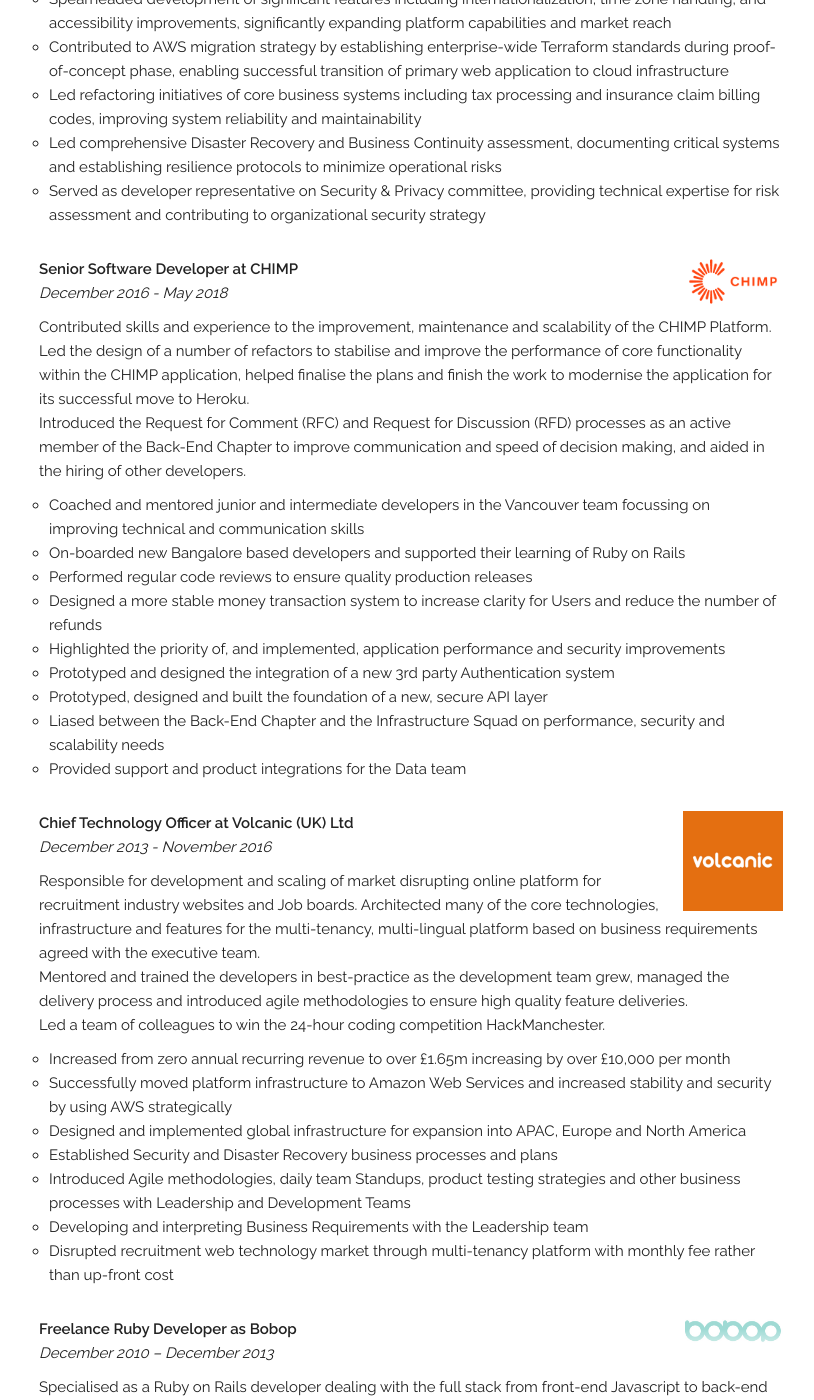
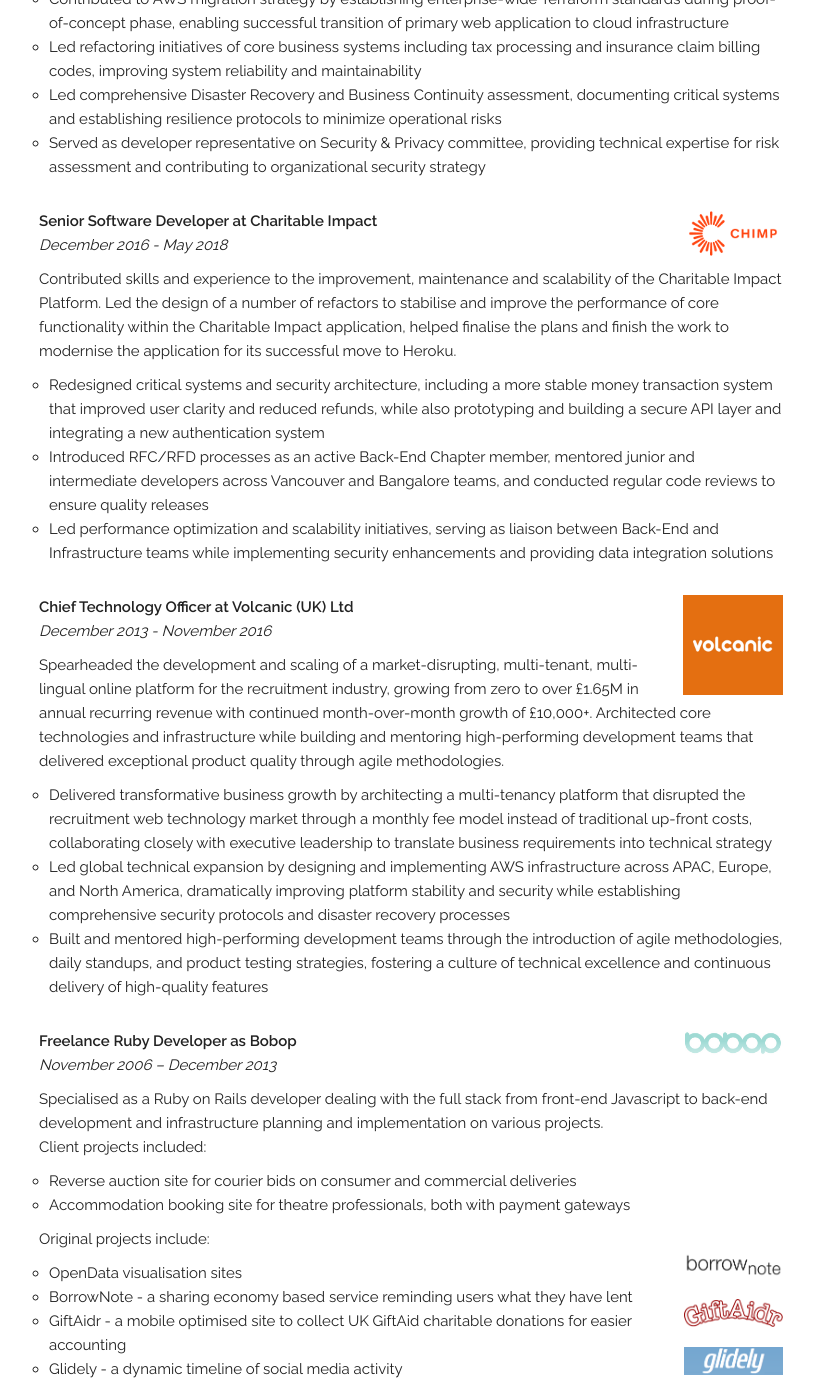
Before and after one commit to bobop/bobop.github.io, a Jekyll site: the page built from index.html, in a window 1280 px wide and 1400 px high, scrolled down 1757 px. Shown: the whole window, without its empty margins (229-1043 px from the left). Built offline with Jekyll 4.4.1, drawn with Linux system fonts in a browser that asks for light colours; some of the changed text lies outside the part shown.

Commit message:
Update index page with condensed content

```diff
--- a/index.html
+++ b/index.html
@@ -10,7 +10,7 @@
 </div>
 <div class="row">
   <div class="eleven offset-by-one columns">
-    <p>Effective Application Security Engineer with proven experience building and scaling security programs in healthcare technology. Combines strong technical background as a former Senior Software Developer with security leadership experience, enabling effective collaboration with development teams and successful implementation of security initiatives. Actively involved in the local security community as Secretary on the OWASP Vancouver Board.</p>
+    <p>Effective Application Security Engineer with proven experience building and scaling security programs. Combines strong technical background as a former Senior Software Developer with security leadership experience, enabling effective collaboration with development teams and successful implementation of security initiatives. Actively involved in the broader security community as Secretary on the OWASP Vancouver Board.</p>
   </div>
 </div>
 
@@ -28,17 +28,16 @@
       <em>February 2022 - January 2025</em>
     </p>
     <p class="experience">
-      Pioneered the development and implementation of comprehensive application security programs, significantly improving the organization's security posture through effective vulnerability management, security architecture improvements, and developer enablement. Successfully balanced security requirements with business velocity while ensuring HIPAA compliance and fostering a strong security culture.
+      Pioneered the development and implementation of comprehensive application security programs, significantly improving the organization's security posture through effective security tooling and vulnerability management, security architecture improvements, and developer enablement. Successfully balanced security requirements with business velocity while ensuring HIPAA compliance and fostering a strong security culture.
     </p>
     <ul>
       <li>Architected and implemented Rapid Risk Assessment framework, increasing security reviews by 500% and improving security posture during feature development</li>
-      <li>Established enterprise-wide security testing program integrating SAST (Brakeman, Semgrep, Trufflehog) and DAST tools in CI/CD, preventing hundreds of vulnerabilities from reaching production</li>
+      <li>Established enterprise-wide security testing program integrating SAST (Brakeman, Semgrep, Trufflehog), SCA and DAST tools in CI/CD, preventing hundreds of vulnerabilities from reaching production</li>
+      <li>Created and operationalised Vulnerability Risk Ownership program with defined decision frameworks, accelerating remediation timelines by 50%</li>
+      <li>Engineered secure database encryption service and established key management practices for sensitive healthcare data protection</li>
+      <li>Developed custom security tooling automation to streamline finding delivery in CI pipelines, enabling developer autonomy and reducing remediation times</li>
+      <li>Led security incident response and forensic investigations, developing preventative measures and playbooks that reduced security incidents</li>
       <li>Supported NIST CSF assessment and SOC2/HIPAA compliance initiatives, providing technical expertise for enterprise risk management</li>
-      <li>Established Vulnerability Risk Ownership program with defined decision frameworks, accelerating remediation timelines</li>
-      <li>Engineered secure database encryption service and established key management practices for sensitive healthcare data protection</li>
-      <li>Led security incident response and forensic investigations, developing preventative measures and playbooks that reduced security incidents</li>
-      <li>Primary technical contributor to Security Guild initiative, delivering security awareness training and fostering collaboration across development teams</li>
-      <li>Developed custom security tooling to streamline finding delivery in CI pipelines, enabling developer autonomy and reducing remediation times</li>
       <li>Provided technical mentorship to Security Engineers while designing and executing technical interview processes to build high-performing security team</li>
     </ul>
   </div>
@@ -88,28 +87,19 @@
   <div class="ten offset-by-one columns">
     <img src="/img/chimp-wide_logo.png" class="u-pull-right" width="100">
     <p class="experience-title">
-      <strong>Senior Software Developer at CHIMP</strong>
+      <strong>Senior Software Developer at Charitable Impact</strong>
       <br>
       <em>December 2016 - May 2018</em>
     </p>
     <p class="experience">
-      Contributed skills and experience to the improvement, maintenance and scalability of the CHIMP Platform. Led the design of a number
-      of refactors to stabilise and improve the performance of core functionality within the CHIMP application, helped finalise the plans and
+      Contributed skills and experience to the improvement, maintenance and scalability of the Charitable Impact Platform. Led the design of a number
+      of refactors to stabilise and improve the performance of core functionality within the Charitable Impact application, helped finalise the plans and
       finish the work to modernise the application for its successful move to Heroku.
-      <br>
-      Introduced the Request for Comment (RFC) and Request for Discussion (RFD) processes as an active member of the Back-End Chapter to
-      improve communication and speed of decision making, and aided in the hiring of other developers.
     </p>
     <ul>
-      <li>Coached and mentored junior and intermediate developers in the Vancouver team focussing on improving technical and communication skills</li>
-      <li>On-boarded new Bangalore based developers and supported their learning of Ruby on Rails</li>
-      <li>Performed regular code reviews to ensure quality production releases</li>
-      <li>Designed a more stable money transaction system to increase clarity for Users and reduce the number of refunds</li>
-      <li>Highlighted the priority of, and implemented, application performance and security improvements</li>
-      <li>Prototyped and designed the integration of a new 3rd party Authentication system</li>
-      <li>Prototyped, designed and built the foundation of a new, secure API layer</li>
-      <li>Liased between the Back-End Chapter and the Infrastructure Squad on performance, security and scalability needs</li>
-      <li>Provided support and product integrations for the Data team</li>
+      <li>Redesigned critical systems and security architecture, including a more stable money transaction system that improved user clarity and reduced refunds, while also prototyping and building a secure API layer and integrating a new authentication system</li>
+      <li>Introduced RFC/RFD processes as an active Back-End Chapter member, mentored junior and intermediate developers across Vancouver and Bangalore teams, and conducted regular code reviews to ensure quality releases</li>
+      <li>Led performance optimization and scalability initiatives, serving as liaison between Back-End and Infrastructure teams while implementing security enhancements and providing data integration solutions</li>
     </ul>
   </div>
 </div>
@@ -122,23 +112,12 @@
       <em>December 2013 - November 2016</em>
     </p>
     <p class="experience">
-      Responsible for development and scaling of market disrupting online platform for recruitment industry websites and Job boards.
-      Architected many of the core technologies, infrastructure and features for
-      the multi-tenancy, multi-lingual platform based on business requirements agreed with the executive team.
-      <br>
-      Mentored and trained the developers in best-practice as the development team grew, managed the delivery process and introduced
-      agile methodologies to ensure high quality feature deliveries.
-      <br>
-      Led a team of colleagues to win the 24-hour coding competition HackManchester.
+      Spearheaded the development and scaling of a market-disrupting, multi-tenant, multi-lingual online platform for the recruitment industry, growing from zero to over £1.65M in annual recurring revenue with continued month-over-month growth of £10,000+. Architected core technologies and infrastructure while building and mentoring high-performing development teams that delivered exceptional product quality through agile methodologies.
     </p>
     <ul>
-      <li>Increased from zero annual recurring revenue to over £1.65m increasing by over £10,000 per month</li>
-      <li>Successfully moved platform infrastructure to Amazon Web Services and increased stability and security by using AWS strategically</li>
-      <li>Designed and implemented global infrastructure for expansion into APAC, Europe and North America</li>
-      <li>Established Security and Disaster Recovery business processes and plans</li>
-      <li>Introduced Agile methodologies, daily team Standups, product testing strategies and other business processes with Leadership and Development Teams</li>
-      <li>Developing and interpreting Business Requirements with the Leadership team</li>
-      <li>Disrupted recruitment web technology market through multi-tenancy platform with monthly fee rather than up-front cost</li>
+      <li>Delivered transformative business growth by architecting a multi-tenancy platform that disrupted the recruitment web technology market through a monthly fee model instead of traditional up-front costs, collaborating closely with executive leadership to translate business requirements into technical strategy</li>
+      <li>Led global technical expansion by designing and implementing AWS infrastructure across APAC, Europe, and North America, dramatically improving platform stability and security while establishing comprehensive security protocols and disaster recovery processes</li>
+      <li>Built and mentored high-performing development teams through the introduction of agile methodologies, daily standups, and product testing strategies, fostering a culture of technical excellence and continuous delivery of high-quality features</li>
     </ul>
   </div>
 </div>
@@ -148,7 +127,7 @@
     <p class="experience-title">
       <strong>Freelance Ruby Developer as Bobop</strong>
       <br>
-      <em>December 2010 – December 2013</em>
+      <em>November 2006 – December 2013</em>
     </p>
     <p class="experience">
       Specialised as a Ruby on Rails developer dealing with the full stack from front-end Javascript to back-end development and infrastructure planning and implementation on various projects.
@@ -182,44 +161,6 @@
   </div>
 </div>
 
-<div class="row experience-row">
-  <div class="ten offset-by-one columns">
-    <p class="experience-title">
-      <strong>Freelance Web Developer as Bobop</strong>
-      <br>
-      <em>November 2006 – December 2010</em>
-    </p>
-    <p class="experience">
-      Specialised as a Ruby and WordPress developer. Learned business, sales, communication and time management skills.
-    </p>
-  </div>
-</div>
-<div class="row experience-row">
-  <div class="ten offset-by-one columns">
-    <p class="experience-title">
-      <strong>IT Manager at Freedom Properties</strong>
-      <br>
-      <em>July 2006 – November 2006</em>
-    </p>
-    <p class="experience">
-      Developed existing website into a multi-lingual Ruby on Rails application.
-    </p>
-  </div>
-</div>
-<div class="row experience-row">
-  <div class="ten offset-by-one columns">
-    <img src="/img/lb_logo.png" class="u-pull-right" width="100">
-    <p class="experience-title">
-      <strong>Lead Developer at Liquid Bronze</strong>
-      <br>
-      <em>2003 – 2006</em>
-    </p>
-    <p class="experience">
-      Developed numerous PHP based websites and began using Ruby on Rails on projects.
-    </p>
-  </div>
-</div>
-
 <div class="row">
   <div class="twelve columns">
     <h4>Skills</h4>
@@ -241,7 +182,7 @@
     </ul>
   </div>
   <div class="six columns">
-    <p class="experience-title"><strong>Non-Technical</strong></p>
+    <p class="experience-title"><strong>Leadership</strong></p>
     <ul>
       <li>Security Program Leadership</li>
       <li>Vulnerability Management</li>
@@ -301,61 +242,6 @@
   <div class="eleven offset-by-one columns">
     <p>
       <strong>BSc, Physics with Astrophysics at The University of Manchester</strong>
-      <br>
-      2000 – 2003
     </p>
   </div>
 </div>
-
-<div class="row">
-  <div class="twelve columns">
-    <h4>Personal</h4>
-  </div>
-</div>
-<div class="row">
-  <div class="ten offset-by-one columns">
-    <p>
-      Originally from the UK, I live in North Vancouver, Canada with my wife and 3 sons enjoying independent films & documentaries
-      and reading Sci-fi Saga's.
-    </p>
-  </div>
-</div>
-
-<div class="row">
-  <div class="twelve columns">
-    <h4>References</h4>
-  </div>
-</div>
-<div class="row">
-  <div class="ten offset-by-one columns">
-    <div class="row">
-      <div class="four columns">
-        <p>
-          <strong>Dave Dowe</strong>
-          <br>
-          <i>Cyber Security Manager, Jane Software</i>
-          <br>
-          dave.dowe@jane.app
-        </p>
-      </div>
-      <div class="four columns">
-        <p>
-          <strong>Rafe Hatfield</strong>
-          <br>
-          <i>Director Engineering Platform & Enablement, Jane Software</i>
-          <br>
-          rafe.hatfield@jane.app
-        </p>
-      </div>
-      <div class="four columns">
-        <p>
-          <strong>Jonathan Friesen</strong>
-          <br>
-          <i>Operations Director, Jane Software</i>
-          <br>
-          jonathan@jane.app
-        </p>
-      </div>
-    </div>
-  </div>
-</div>
```
